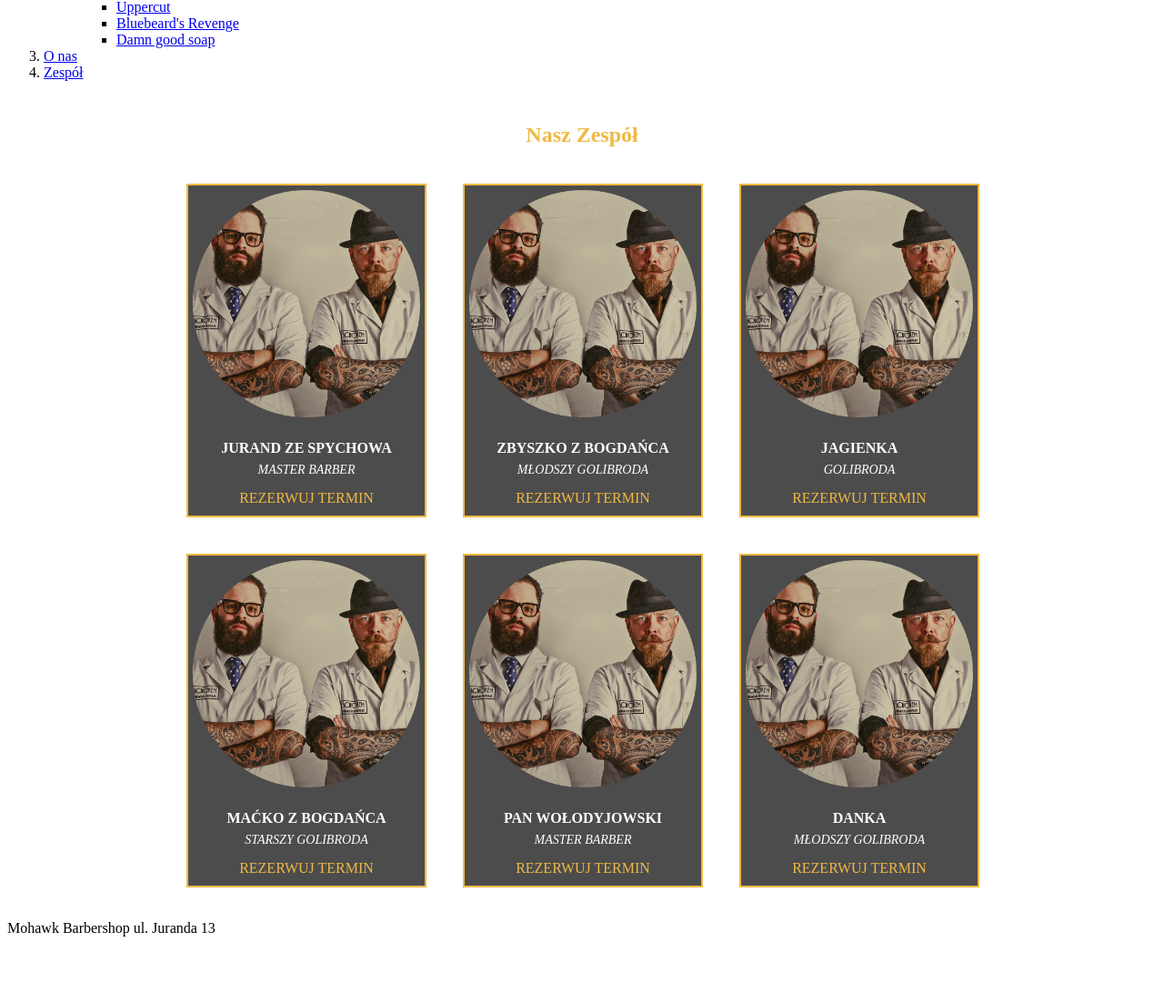
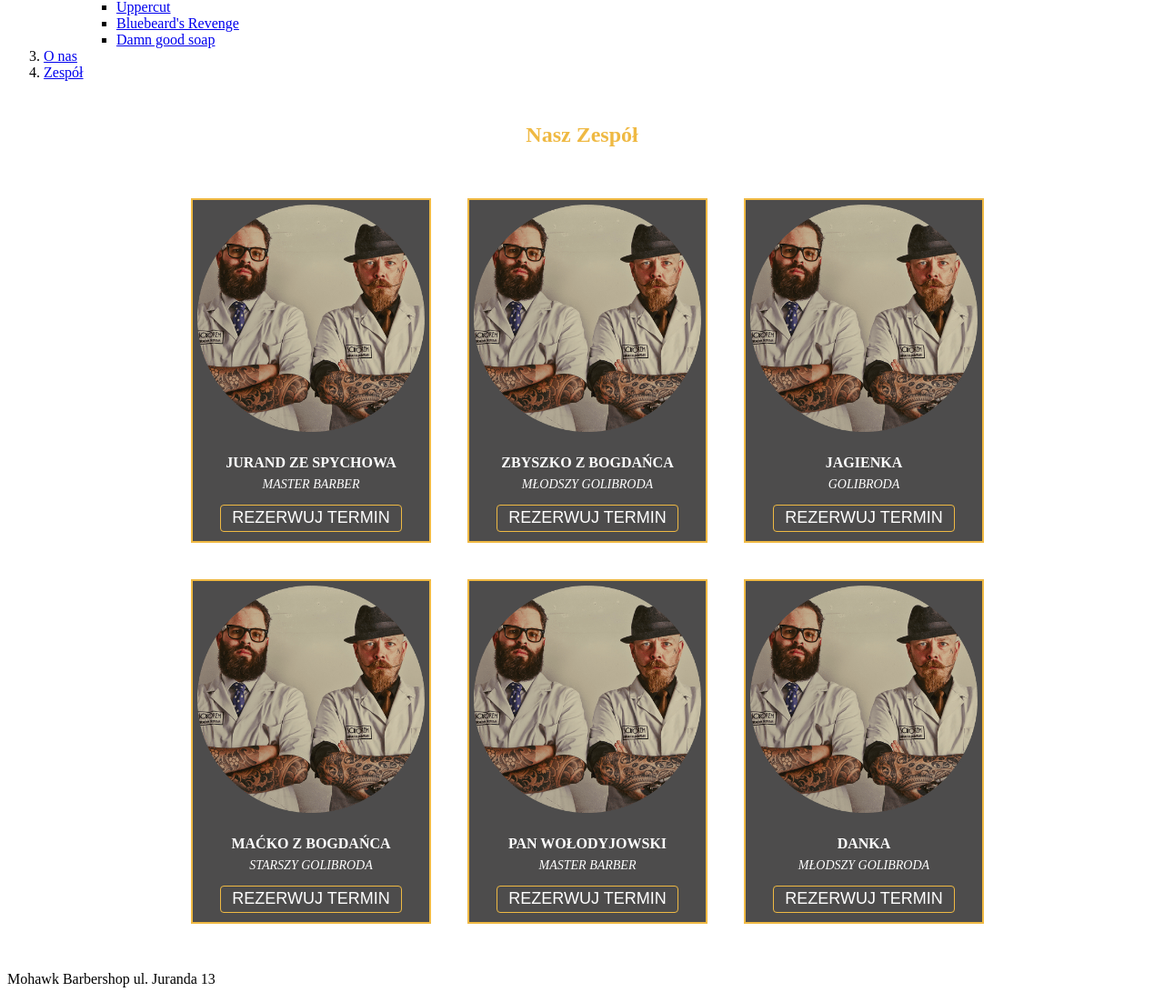
Before and after one commit to PeterPwlk/php-barbershop, a PHP site: page /team.html in a window 1280 px wide. Shown: the part 519-1621 px from the top of the page at 91% size. Before the commit the page ends 1549 px from the top, so only its background shows below. Run offline with PHP 8.4, Linux system fonts and the light colour scheme.

Commit message:
Added reservation function to team.

```diff
--- a/team/team.css
+++ b/team/team.css
@@ -10,6 +10,7 @@
 h2{
     text-align: center;
     color: #efb943;
+    width: 100%;
 }
 
 #team{
@@ -17,7 +18,6 @@ h2{
     flex-wrap: wrap;
     list-style: none;
     text-align: center;
-    padding-left: 35px;
 }
 
 .team_member{
@@ -56,3 +56,20 @@ h2{
     color: #efb943;
     margin-block-end: .5em;
 }
+
+.reserveButton{
+    background: none;
+    color: white;
+    width: 200px;
+    height: 30px;
+    border: 1px solid #efb943;
+    font-size: 18px;
+    border-radius: 4px;
+    transition: .6s;
+    overflow:hidden;
+}
+
+.reserveButton:hover {
+    background: #efb943;
+    cursor: pointer;
+}
--- a/team/team.html
+++ b/team/team.html
@@ -9,6 +9,7 @@
   <meta name="author" content="BiP">
   <link rel = "stylesheet" type = "text/css" href="../css/style.css"/>
   <link rel = "stylesheet" type="text/css" href="team.css">
+  <link rel = "Stylesheet" type = "text/css" href="reservation.css"/>
   <link href="https://fonts.googleapis.com/css?family=Gloria+Hallelujah%7CLato:400,700&amp;subset=latin-ext" rel="stylesheet">
 </head>
 
@@ -45,6 +46,7 @@
             </nav>
         </div>
         <div id="content">
+            <div id="team">
                     <h2>Nasz Zespół</h2>
                     <ul id="team">
                         <li class="team_member">
@@ -52,7 +54,7 @@
                                 <img src="team_member.jpg" alt="team member" class="team_member_img"/>
                                 <p class="nickname">JURAND ZE SPYCHOWA</p>
                                 <p class="level">MASTER BARBER</p>
-                        <a href="../reservation/reservation.html">REZERWUJ TERMIN</a>
+                                <button class="reserveButton" value="JURAND ZE SPYCHOWA">REZERWUJ TERMIN</button>
                             </div>
                         </li>
                         <li class="team_member">
@@ -60,7 +62,7 @@
                                 <img src="team_member.jpg" alt="team member" class="team_member_img"/>
                                 <p class="nickname">ZBYSZKO Z BOGDAŃCA</p>
                                 <p class="level">MŁODSZY GOLIBRODA</p>
-                        <a href="../reservation/reservation.html">REZERWUJ TERMIN</a>
+                                <button class="reserveButton" value="ZBYSZKO Z BOGDAŃCA">REZERWUJ TERMIN</button>
                             </div>
                         </li>
                         <li class="team_member">
@@ -68,7 +70,7 @@
                                 <img src="team_member.jpg" alt="team member" class="team_member_img"/>
                                 <p class="nickname">JAGIENKA</p>
                                 <p class="level">GOLIBRODA</p>
-                        <a href="../reservation/reservation.html">REZERWUJ TERMIN</a>
+                                <button class="reserveButton" value="JAGIENKA">REZERWUJ TERMIN</button>
                             </div>
                         </li>
                         <li class="team_member">
@@ -76,7 +78,7 @@
                                 <img src="team_member.jpg" alt="team member" class="team_member_img"/>
                                 <p class="nickname">MAĆKO Z BOGDAŃCA</p>
                                 <p class="level">STARSZY GOLIBRODA</p>
-                        <a href="../reservation/reservation.html">REZERWUJ TERMIN</a>
+                                <button class="reserveButton" value="MAĆKO Z BOGDAŃCA">REZERWUJ TERMIN</button>
                             </div>
                         </li>
                         <li class="team_member">
@@ -84,7 +86,7 @@
                                 <img src="team_member.jpg" alt="team member" class="team_member_img"/>
                                 <p class="nickname">PAN WOŁODYJOWSKI</p>
                                 <p class="level">MASTER BARBER</p>
-                        <a href="../reservation/reservation.html">REZERWUJ TERMIN</a>
+                                <button class="reserveButton" value="PAN WOŁODYJOWSKI">REZERWUJ TERMIN</button>
                             </div>
                         </li>
                         <li class="team_member">
@@ -92,14 +94,85 @@
                                 <img src="team_member.jpg" alt="team member" class="team_member_img"/>
                                 <p class="nickname">DANKA</p>
                                 <p class="level">MŁODSZY GOLIBRODA</p>
-                        <a href="../reservation/reservation.html">REZERWUJ TERMIN</a>
+                                <button class="reserveButton" value="DANKA">REZERWUJ TERMIN</button>
                             </div>
                         </li>
                     </ul>
+            </div>
+            <div id="reservation" style="display:none">
+                    <div>
+                        <form>
+                            <h2>REZERWACJA</h2>
+                            <h5 id="selectedBarber"></h5>
+                            <select>
+                            <optgroup label="Golenie">
+                                <option value="Królewskie Golenie">Królewskie Golenie</option>
+                                <option value="Golenie">Golenie</option>
+                            </optgroup>
+                            <optgroup label="Strzyżenie">
+                                <option value="Królewskie Strzyżenie">Królewskie Strzyżenie</option>
+                                <option value="Strzyżenie boków">Strzyżenie boków</option>
+                            </optgroup>
+                            </select>
+                            <table>
+                                <tr>
+                                    <td>
+                                        <p>Imię</p>
+                                    </td>
+                                    <td>
+                                        <input type="text" autocomplete="name" required autofocus/>
+                                    </td>
+                                </tr>
+                                <tr>
+                                    <td>
+                                        <p>Nazwisko</p>
+                                    </td>
+                                    <td>
+                                        <input type="text" autocomplete="family-name" required/>
+                                    </td>
+                                </tr>
+                                <tr>
+                                    <td>
+                                        <p>Nr. telefonu</p>
+                                    </td>
+                                    <td>
+                                        <input type="tel" autocomplete="tel"/>
+                                    </td>
+                                </tr>
+                                <tr>
+                                    <td>
+                                        <p>E-mail</p>
+                                    </td>
+                                    <td>
+                                        <input type="email" autocomplete="email"/>
+                                    </td>
+                                </tr>
+                                <tr>
+                                    <td>
+                                        <p>Data</p>
+                                    </td>
+                                    <td>
+                                        <input type="date" required/>
+                                    </td>
+                                </tr>
+                                <tr>
+                                    <td>
+                                        <p>Godzina</p>
+                                    </td>
+                                    <td>
+                                        <input type="time" required/>
+                                    </td>
+                                </tr>
+                            </table>
+                            <input type="submit" value="REZERWUJ">
+                        </form>
+                    </div>
+            </div>
         </div>
     </div>
     <footer>
         <p>Mohawk Barbershop ul. Juranda 13</p>
     </footer>
 </body>
+<script src="team.js"></script>
 </html>
--- /dev/null
+++ b/team/team.js
@@ -0,0 +1,12 @@
+const reserveButtons = document.querySelectorAll('.reserveButton');
+reserveButtons.forEach(button => {
+    button.addEventListener("click", reserve)
+})
+
+function reserve(event){
+    const reservation = document.getElementById('reservation');
+    const team = document.getElementById('team');
+    reservation.style.display = 'block';
+    team.style.display = 'none';
+    document.getElementById('selectedBarber').innerHTML = event.target.value;
+}
```
Also changed, not shown: team/reservation.css (renamed from reservation/reservation.css). Lines whose indentation alone changed are shown as unchanged.
